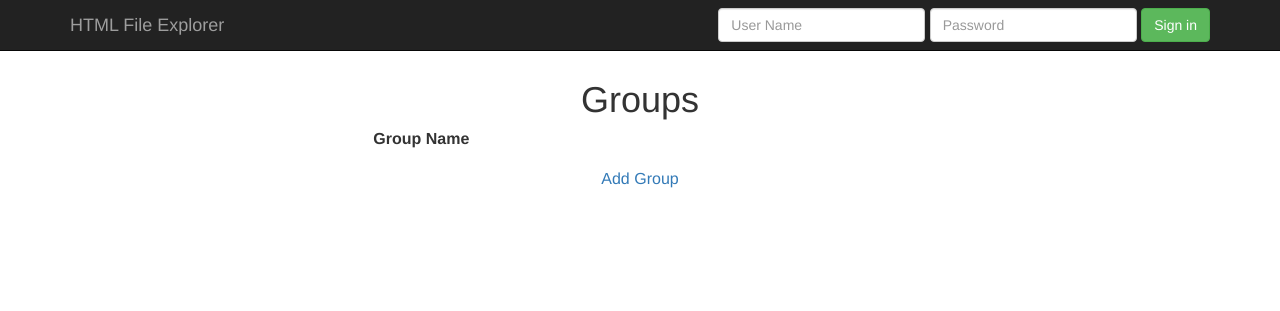
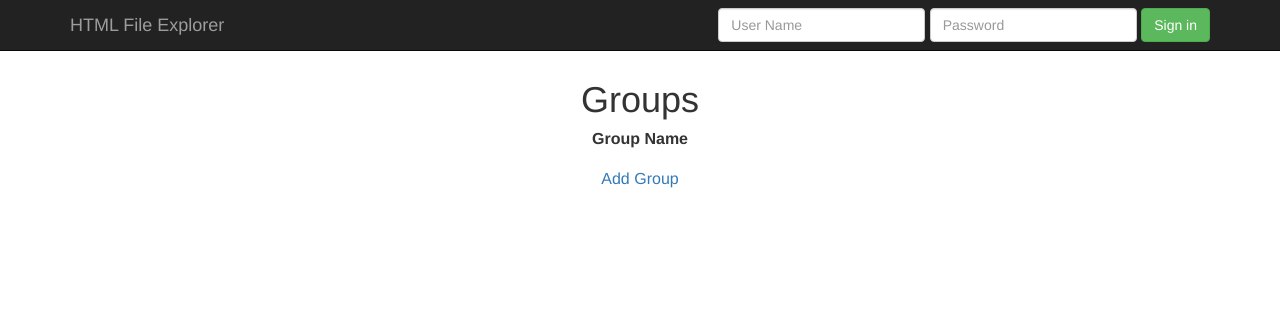
Before and after one commit to bfincher/html_browser, a Django app: template html_browser/templates/admin/group_admin.html in a window 1280 px wide. Shown: the top 311 px of the page. Run offline with Django 3.2, Linux system fonts and the light colour scheme; the template is opened without the code that fills it, so the values that code supplies are empty; parts of the project's set-up code (start-up, migrations or seed data) failed here and were passed over; some libraries are stand-ins or nearby versions.

Commit message:
correct table spacing

```diff
--- a/html_browser/templates/admin/folder_admin.html
+++ b/html_browser/templates/admin/folder_admin.html
@@ -8,6 +8,11 @@
     }
 
     .center-table td
+    {
+        text-align: center;
+    }
+
+    .center-table th
     {
         text-align: center;
     }
--- a/html_browser/templates/admin/group_admin.html
+++ b/html_browser/templates/admin/group_admin.html
@@ -8,6 +8,11 @@
     }
 
     .center-table td
+    {
+        text-align: center;
+    }
+
+    .center-table th
     {
         text-align: center;
     }
@@ -23,12 +28,12 @@
 
 	<table class="col-md-5 center-table">
 		<tr>
-			<th> Group Name </th>
+			<th>Group Name</th>
 		</tr>
 
-                {% for group in groups %}
+        {% for group in groups %}
 		<tr>
-			<td> <a href="{{ const.BASE_URL }}editGroup?groupName={{ group }}">{{ group }} </a></td>
+			<td><a href="{{ const.BASE_URL }}editGroup?groupName={{ group }}">{{ group }} </a></td>
 		</tr>
 		{% endfor %}
 	</table>
```
